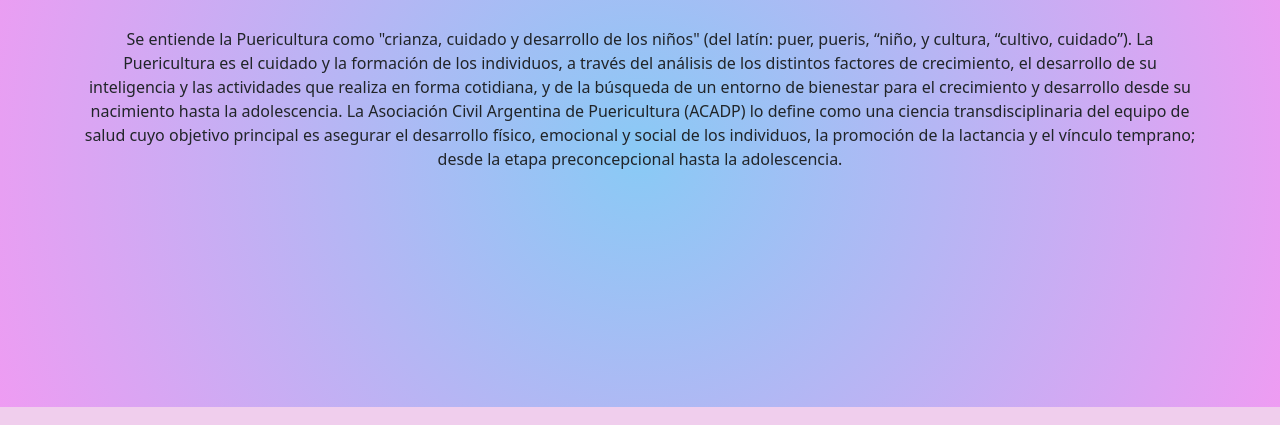
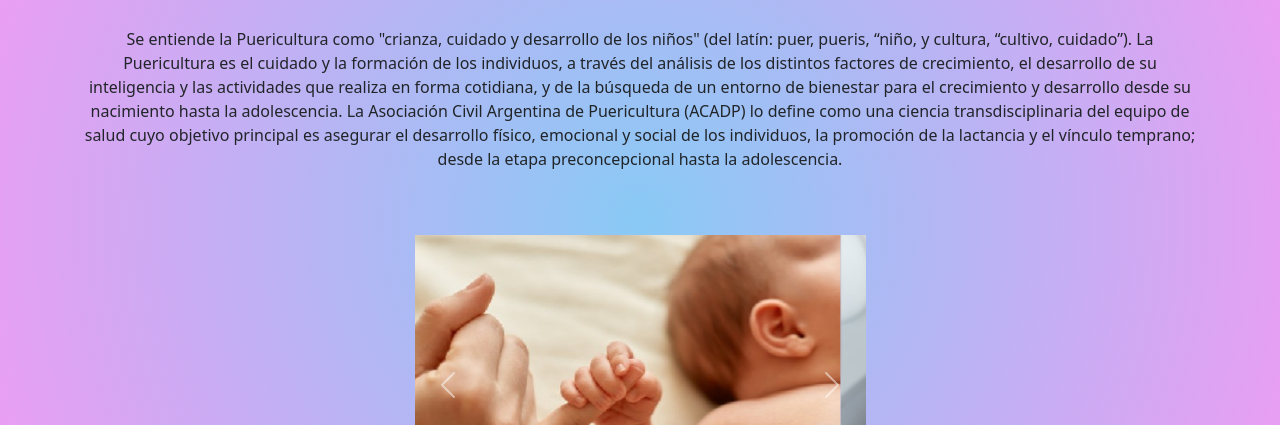
Before and after one commit to jerePerez/puericultura, a website: page pages/significado.html in a window 1280 px wide. Shown: the part 160-585 px from the top of the page. Drawn offline with nearby package versions, Linux system fonts and the light colour scheme.

Commit message:
imagenes agregadas

```diff
--- a/pages/significado.html
+++ b/pages/significado.html
@@ -68,6 +68,39 @@
             </div>
         </section>
 
+        <div class="container text-center mt-5 entrada">
+            <div class="row justify-content-evenly">
+                <div class="col-sm-8 col-md-6 col-lg-5">
+                    <div id="carouselExampleControls" class="carousel slide" data-bs-ride="carousel">
+                        <div class="carousel-inner">
+                            <div class="carousel-item active">
+                                <img src="../assets/img/agarro.png" class="d-block w-100" alt="bebé agarrando un dedo">
+                            </div>
+                            <div class="carousel-item">
+                                <img src="../assets/img/amamantar.png" class="d-block w-100" alt="bebé amamantando">
+                            </div>
+                            <div class="carousel-item">
+                                <img src="../assets/img/pelela.png" class="d-block w-100" alt="bebé en la pelela">
+                            </div>
+                        </div>
+                        <button class="carousel-control-prev" type="button" data-bs-target="#carouselExampleControls"
+                            data-bs-slide="prev">
+                            <span class="carousel-control-prev-icon" aria-hidden="true"></span>
+                            <span class="visually-hidden">Previous</span>
+                        </button>
+                        <button class="carousel-control-next" type="button" data-bs-target="#carouselExampleControls"
+                            data-bs-slide="next">
+                            <span class="carousel-control-next-icon" aria-hidden="true"></span>
+                            <span class="visually-hidden">Next</span>
+                        </button>
+                    </div>
+
+                </div>
+            </div>
+        </div>
+
+
+
 
     </main>
 
```
Also changed, not shown: pages/quienes.html (+31 -0 lines), assets/img/agarro.png (added), assets/img/amamantar.png (added), assets/img/background.png (deleted), assets/img/horario.png (deleted), assets/img/menuMob.png (deleted), assets/img/pelela.png (added).
